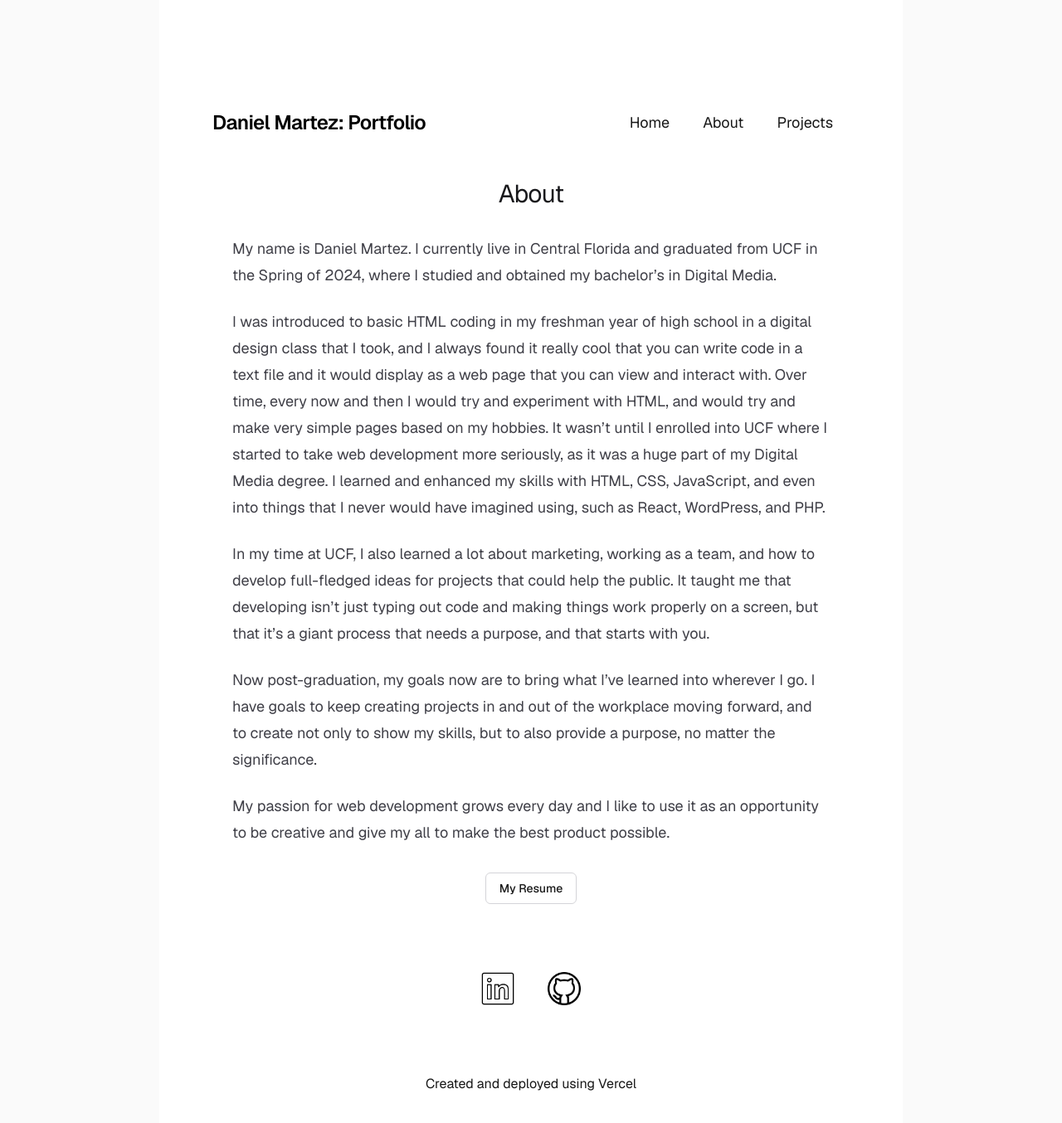
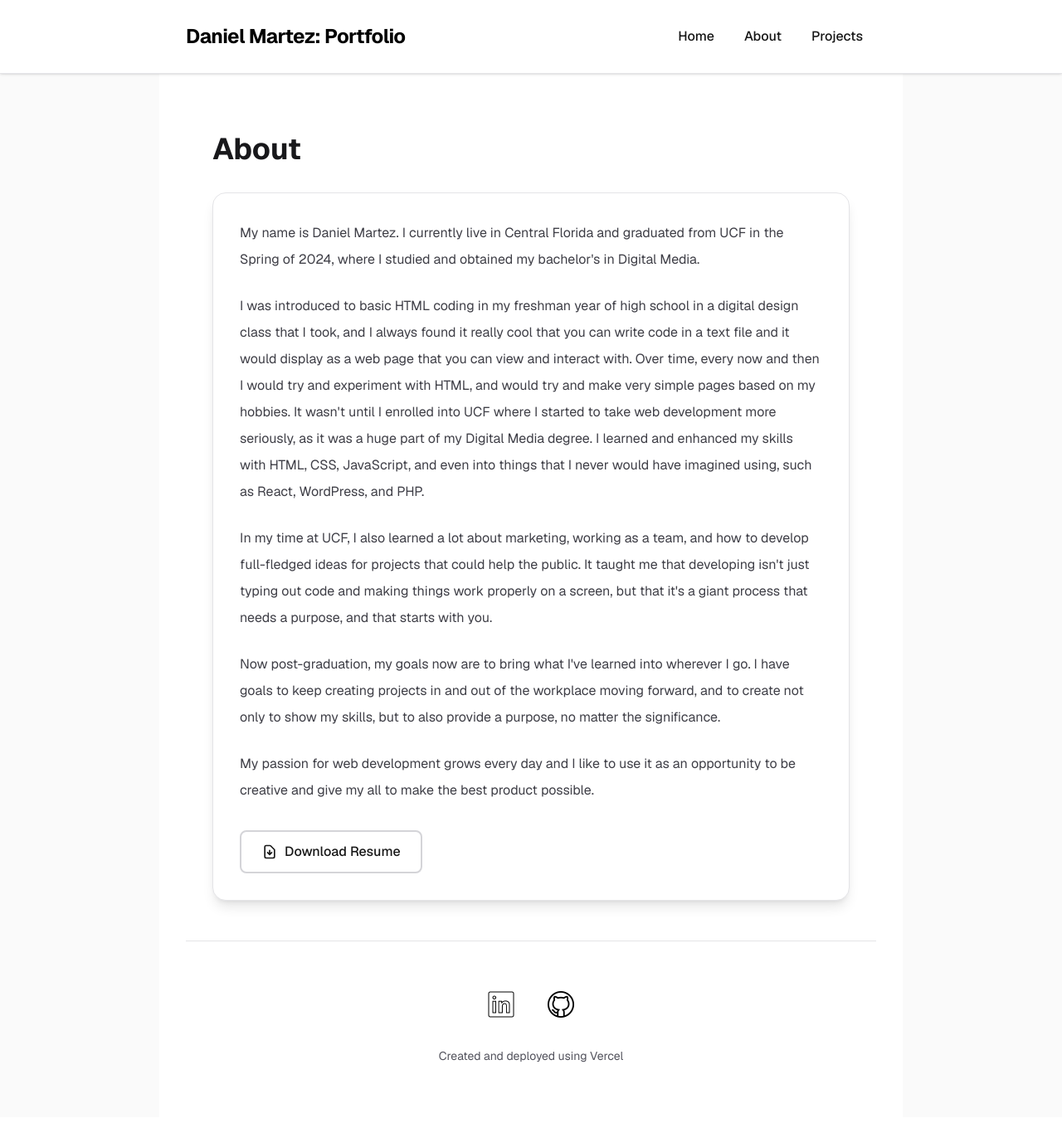
Before and after one commit to martezdaniel/new-portfolio, a Next.js app: page /about in a window 1280 px wide. Shown: the top 1354 px of the page at 83% size. Built offline with nearby package versions, Linux system fonts and the light colour scheme.

Commit message:
modified overall design of portfolio

```diff
--- a/app/about/page.tsx
+++ b/app/about/page.tsx
@@ -1,25 +1,30 @@
+/* eslint-disable react/no-unescaped-entities */
 import Link from "next/link";
 
 export default function About() {
   return (
-    <section className="mx-auto max-w-3xl px-4 sm:px-6">
-    <h1 className="text-3xl tracking-tight text-zinc-900 dark:text-zinc-50">About</h1>
-    <div className="mt-8 space-y-6 text-left text-base leading-8 text-zinc-700 dark:text-zinc-300 sm:text-lg">
-      <p>My name is Daniel Martez. I currently live in Central Florida and graduated from UCF in the Spring of 2024, where I studied and obtained my bachelor’s in Digital Media.</p>
-      <p>I was introduced to basic HTML coding in my freshman year of high school in a digital design class that I took, and I always found it really cool that you can write code in a text file and it would display as a web page that you can view and interact with. Over time, every now and then I would try and experiment with HTML, and would try and make very simple pages based on my hobbies. It wasn’t until I enrolled into UCF where I started to take web development more seriously, as it was a huge part of my Digital Media degree. I learned and enhanced my skills with HTML, CSS, JavaScript, and even into things that I never would have imagined using, such as React, WordPress, and PHP.</p>
-      <p>In my time at UCF, I also learned a lot about marketing, working as a team, and how to develop full-fledged ideas for projects that could help the public. It taught me that developing isn’t just typing out code and making things work properly on a screen, but that it’s a giant process that needs a purpose, and that starts with you.</p>
-      <p>Now post-graduation, my goals now are to bring what I’ve learned into wherever I go. I have goals to keep creating projects in and out of the workplace moving forward, and to create not only to show my skills, but to also provide a purpose, no matter the significance.</p>
+    <section className="w-full max-w-3xl mx-auto">
+      <h1 className="text-4xl font-bold text-zinc-900 dark:text-zinc-50 mb-8">About</h1>
+      <div className="bg-white dark:bg-neutral-800 rounded-2xl p-8 border border-zinc-200 dark:border-neutral-700 shadow-lg">
+        <div className="space-y-6 text-left text-base leading-8 text-zinc-700 dark:text-zinc-300">
+          <p>My name is Daniel Martez. I currently live in Central Florida and graduated from UCF in the Spring of 2024, where I studied and obtained my bachelor's in Digital Media.</p>
+          <p>I was introduced to basic HTML coding in my freshman year of high school in a digital design class that I took, and I always found it really cool that you can write code in a text file and it would display as a web page that you can view and interact with. Over time, every now and then I would try and experiment with HTML, and would try and make very simple pages based on my hobbies. It wasn't until I enrolled into UCF where I started to take web development more seriously, as it was a huge part of my Digital Media degree. I learned and enhanced my skills with HTML, CSS, JavaScript, and even into things that I never would have imagined using, such as React, WordPress, and PHP.</p>
+          <p>In my time at UCF, I also learned a lot about marketing, working as a team, and how to develop full-fledged ideas for projects that could help the public. It taught me that developing isn't just typing out code and making things work properly on a screen, but that it's a giant process that needs a purpose, and that starts with you.</p>
+          <p>Now post-graduation, my goals now are to bring what I've learned into wherever I go. I have goals to keep creating projects in and out of the workplace moving forward, and to create not only to show my skills, but to also provide a purpose, no matter the significance.</p>
           <p>My passion for web development grows every day and I like to use it as an opportunity to be creative and give my all to make the best product possible.</p>
         </div>
         <Link
           href={"https://drive.google.com/file/d/170wRPKMWtLP01b9MVKhvturvrvuIq2Ao/view?usp=drive_link"}
           target="_blank"
           rel="noopener noreferrer"
-      className="mt-8 inline-block rounded-md border border-zinc-300 px-4 py-2 text-sm font-medium hover:bg-zinc-100 dark:border-zinc-600 dark:hover:bg-zinc-800"
+          className="mt-8 inline-flex items-center gap-2 px-6 py-3 rounded-lg border-2 border-zinc-300 dark:border-neutral-600 font-medium hover:bg-zinc-100 dark:hover:bg-neutral-700 transition-all duration-200 hover:shadow-md"
         >
-      My Resume
+          <svg className="w-5 h-5" fill="none" stroke="currentColor" viewBox="0 0 24 24">
+            <path strokeLinecap="round" strokeLinejoin="round" strokeWidth={2} d="M12 10v6m0 0l-3-3m3 3l3-3m2 8H7a2 2 0 01-2-2V5a2 2 0 012-2h5.586a1 1 0 01.707.293l5.414 5.414a1 1 0 01.293.707V19a2 2 0 01-2 2z" />
+          </svg>
+          Download Resume
         </Link>
-      {/* <a href="https://drive.google.com/file/d/170wRPKMWtLP01b9MVKhvturvrvuIq2Ao/view?usp=drive_link">My Resume</a> */}
+      </div>
     </section>
   );
 }
--- a/app/globals.css
+++ b/app/globals.css
@@ -10,6 +10,16 @@
   --color-foreground: var(--foreground);
   --font-sans: var(--font-geist-sans);
   --font-mono: var(--font-geist-mono);
+  --color-brand-50: #fff1f2;
+  --color-brand-100: #ffe4e6;
+  --color-brand-200: #fecdd3;
+  --color-brand-300: #fda4af;
+  --color-brand-400: #fb7185;
+  --color-brand-500: #f80034;   /* Main red */
+  --color-brand-600: #e11d48;
+  --color-brand-700: #be123c;   /* Darker - accessible for text */
+  --color-brand-800: #9f1239;
+  --color-brand-900: #881337;
 }
 
 @media (prefers-color-scheme: dark) {
--- a/app/layout.tsx
+++ b/app/layout.tsx
@@ -43,56 +43,68 @@ export default function RootLayout({
         className={`${geistSans.variable} ${geistMono.variable} antialiased`}
       >
         {/* header and nav bar */}
-        <div className="flex min-h-screen bg-zinc-50 font-sans justify-center dark:bg-gray-900">
-          <main className="flex min-h-screen w-full max-w-4xl justify-center py-32 px-16 bg-white dark:bg-gray-900">
-            <div className="flex flex-col gap-6 w-full">
-              <div className="flex flex-col sm:flex-row items-center text-center justify-between w-full gap-4">
-              <h1 className="text-2xl font-semibold leading-10 tracking-tight text-black dark:text-zinc-50">
+        <div className="flex min-h-screen bg-zinc-50 font-sans justify-center dark:bg-neutral-900">
+          {/* Sticky header */}
+          <header className="fixed top-0 left-0 right-0 z-50 bg-white/95 dark:bg-neutral-900/95 backdrop-blur-sm border-b border-zinc-200 dark:border-neutral-800 shadow-sm">
+            <div className="max-w-4xl mx-auto px-8 py-6">
+              <div className="flex flex-col sm:flex-row items-center justify-between gap-4">
+                <h1 className="text-2xl font-bold tracking-tight text-black dark:text-zinc-50">
                   Daniel Martez: Portfolio
                 </h1>
-              <nav>
+                <nav className="flex gap-1">
                   {navLinks.map((x) => (
-                  <Link className="p-5 text-lg dark:text-zinc-50" key={x.id} href={x.href}>
+                    <Link
+                      className="px-4 py-2 text-base font-medium rounded-md hover:bg-zinc-100 dark:hover:bg-neutral-800 dark:text-zinc-50 transition-colors duration-200"
+                      key={x.id}
+                      href={x.href}
+                    >
                       {x.name}
                     </Link>
                   ))}
                 </nav>
               </div>
-              <div className="mt-6 text-center">
+            </div>
+          </header>
+
+          <main className="flex min-h-screen w-full max-w-4xl justify-center pt-32 pb-16 px-8 bg-white dark:bg-neutral-900">
+            <div className="flex flex-col gap-12 w-full">
+              <div className="mt-8">
               {children}
               </div>
               {/* footer */}
-              <div className="flex p-[5%] justify-center">
+              <footer className="mt-auto pt-12 border-t border-zinc-200 dark:border-neutral-800">
+                <div className="flex gap-4 justify-center">
                   <Link
                     href={"https://www.linkedin.com/in/daniel-martez-23a2912b0/"}
                     target="_blank"
                     rel="noopener noreferrer"
-                  className="p-5"
+                    className="p-3 rounded-lg hover:bg-zinc-100 dark:hover:bg-neutral-800 transition-colors duration-200"
                   >
                     <Image
                       className="dark:invert"
                       src="/linkedin.png"
                       alt="LinkedIn icon from https://www.flaticon.com/"
-                    width={40}
-                    height={40}
+                      width={32}
+                      height={32}
                     />
                   </Link>
                   <Link
                     href={"https://github.com/martezdaniel"}
                     target="_blank"
                     rel="noopener noreferrer"
-                  className="p-5"
+                    className="p-3 rounded-lg hover:bg-zinc-100 dark:hover:bg-neutral-800 transition-colors duration-200"
                   >
                     <Image
                       className="dark:invert"
                       src="/github.png"
                       alt="GitHub icon from https://www.flaticon.com/"
-                    width={40}
-                    height={40}
+                      width={32}
+                      height={32}
                     />
                   </Link>
                 </div>
-              <p className="dark:text-zinc-50 text-center">Created and deployed using Vercel</p>
+                <p className="dark:text-zinc-400 text-zinc-600 text-center text-sm mt-6">Created and deployed using Vercel</p>
+              </footer>
             </div>
           </main>
         </div>
--- a/app/projects/page.tsx
+++ b/app/projects/page.tsx
@@ -4,34 +4,36 @@ import Image from "next/image"
 
 export default function Projects() {
    return (
-   <>
-    <h1 className="text-3xl text-zinc-700 dark:text-zinc-50">Projects</h1>
-    <div className="grid grid-cols-1 md:grid-cols-2 lg:grid-cols-3 gap-6 p-10">
+   <section className="w-full">
+    <h1 className="text-4xl font-bold text-zinc-900 dark:text-zinc-50 mb-8">Projects</h1>
+    <div className="grid grid-cols-1 md:grid-cols-2 lg:grid-cols-3 gap-8">
       {projects.map(project => (
          <Link
          key={project.key}
          href={`/projects/${project.slug}`}
-         className="block rounded-lg overflow-hidden shadow-lg hover:shadow-xl transition-shadow"
+         className="group block rounded-xl overflow-hidden bg-white dark:bg-neutral-800 border border-zinc-200 dark:border-neutral-700 shadow-md hover:shadow-2xl transition-all duration-300 hover:-translate-y-2"
          >
+            <div className="aspect-video overflow-hidden">
               <Image
               key={project.images[0].key}
-            className="w-full height-48 object-cover"
+              className="w-full h-full object-cover group-hover:scale-105 transition-transform duration-300"
               src={project.images[0].src}
               alt={project.images[0].alt}
               width={project.images[0].width}
               height={project.images[0].height}
               />
-            <div className="p-4">
-               <h2 className="text-xl font-semibold text-zinc-700 dark:text-zinc-50 mb-2">
+            </div>
+            <div className="p-6">
+               <h2 className="text-xl font-bold text-zinc-900 dark:text-zinc-50 mb-3 group-hover:text-zinc-700 dark:group-hover:text-zinc-300 transition-colors">
                   {project.title}
                </h2>
-               <p className="text-zinc-600 dark:text-zinc-400 text-sm">
+               <p className="text-zinc-600 dark:text-zinc-400 text-sm leading-relaxed">
                   {project.shortdesc}
                </p>
             </div>
          </Link>
       ))}
     </div>
-    </>
+   </section>
    )
 }
```
Also changed, not shown: app/page.tsx (+15 -12 lines). Lines whose indentation alone changed are shown as unchanged.
